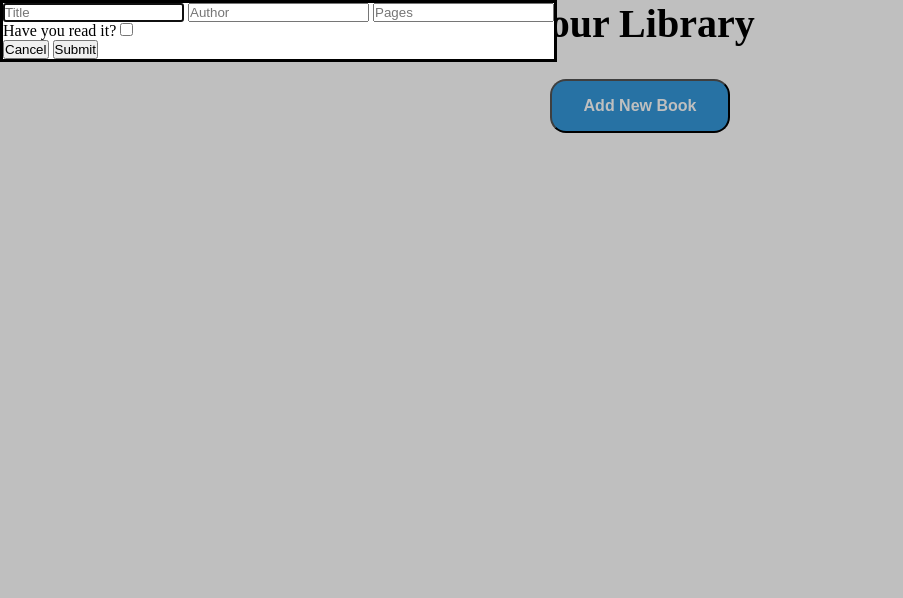
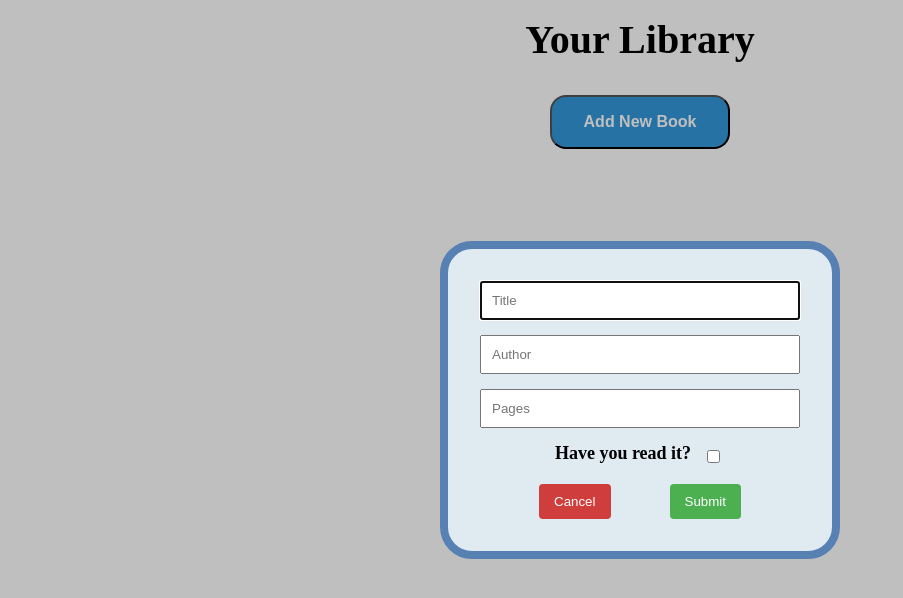
Before and after one commit to Kostiantyn777/project-library, a plain HTML site: page index.html in a window 1280 px wide. Both pictures are taken after a click on the button "Add New Book". Shown: the whole page, without its empty margins (0-903 px from the left). Drawn offline with Linux system fonts and the light colour scheme.

Commit message:
Finish CSS of the project

```diff
--- a/index.html
+++ b/index.html
@@ -11,6 +11,7 @@
     <div class="container-add-new-book-button">
       <button class="add-new-book">Add New Book</button>
     </div>
+    <div class="dialog-container">
       <dialog id="dialog">
         <form id="form">
           <input
@@ -40,11 +41,14 @@
             <label for="read">Have you read it?</label>
             <input class="checkbox" type="checkbox" id="read" name="read" />
           </div>
-
+          <div class="buttons-cancel-submit">
             <button id="cancelBtn">Cancel</button>
             <button id="submitBtn" type="submit">Submit</button>
+          </div>
         </form>
       </dialog>
+    </div>
+
     <div class="card-container"></div>
     <script src="script.js"></script>
   </body>
--- a/style.css
+++ b/style.css
@@ -3,16 +3,20 @@
   padding: 0;
   box-sizing: border-box;
 }
+body {
+  font-size: 18px;
+}
 
 .library-header {
   text-align: center;
   font-size: 2.5rem;
+  margin-top: 1rem;
 }
 
 .container-add-new-book-button {
   display: flex;
   justify-content: center;
-  margin: 2rem;
+  margin-top: 2rem;
 }
 
 .add-new-book {
@@ -20,7 +24,6 @@
   padding: 1rem 2rem;
   font-size: 1rem;
   font-weight: bold;
-  text-align: center;
   color: #fff;
   background-color: #3498db;
   border-radius: 1rem;
@@ -40,6 +43,12 @@ dialog[open] {
 }
 
 dialog {
+  padding: 1rem;
+  border: 0.5rem solid #5780b3;
+  border-radius: 2rem;
+  background-color: #dfeaf1;
+  margin: auto;
+  width: 400px;
   opacity: 0;
   transform: scaleY(0);
   transition: opacity 0.7s ease-out, transform 0.7s ease-out,
@@ -62,12 +71,98 @@ dialog::backdrop {
 dialog[open]::backdrop {
   background-color: rgb(0 0 0 / 0.25);
 }
+.card-container {
+  display: grid;
+  grid-template-columns: repeat(auto-fill, minmax(300px, 1fr));
+  gap: 2rem;
+  padding: 2rem;
+  margin-top: 2.5rem;
+}
 
 .card {
-  width: 300px;
-  background-color: #fff;
-  box-shadow: 0 4px 8px rgba(0, 0, 0, 0.1);
-  border-radius: 8px;
-  overflow: hidden;
-  margin: 20px;
+  font-size: 1.3rem;
+  font-weight: bold;
+  display: flex;
+  flex-direction: column;
+  align-items: center;
+  gap: 1rem;
+  padding: 1rem;
+  border-radius: 1rem;
+  background-color: #e0e9ed;
 }
+
+#form {
+  padding: 1rem;
+}
+
+input[type="text"],
+input[type="number"] {
+  width: 100%;
+  padding: 10px;
+  margin-bottom: 15px;
+}
+
+.checkbox-container {
+  text-align: center;
+  margin-bottom: 15px;
+  display: flex;
+  gap: 1rem;
+  align-items: center;
+  justify-content: center;
+}
+
+label {
+  font-weight: bold;
+  display: block;
+  margin-bottom: 5px;
+}
+
+.checkbox {
+  margin-right: 5px;
+}
+
+.buttons-cancel-submit {
+  display: flex;
+  justify-content: space-evenly;
+  flex-wrap: wrap;
+}
+
+#cancelBtn,
+#submitBtn {
+  color: #fff;
+  padding: 10px 15px;
+  border: none;
+  border-radius: 4px;
+  cursor: pointer;
+}
+
+#cancelBtn,
+.remove-button {
+  background-color: #cf3d3d;
+}
+#submitBtn,
+.read-or-no {
+  background-color: #4caf50;
+}
+#submitBtn:hover,
+.read-or-no:hover {
+  background-color: #037206;
+}
+
+#cancelBtn:hover,
+.remove-button:hover {
+  background-color: #ff0404;
+}
+
+.read-or-no,
+.remove-button {
+  border: none;
+  width: 100%;
+  padding: 1rem 2rem;
+  font-size: 1.1rem;
+  font-weight: bold;
+  color: #fff;
+  border-radius: 1rem;
+  cursor: pointer;
+  transition: background-color 0.3s ease;
+}
```
Lines whose indentation alone changed are shown as unchanged.
